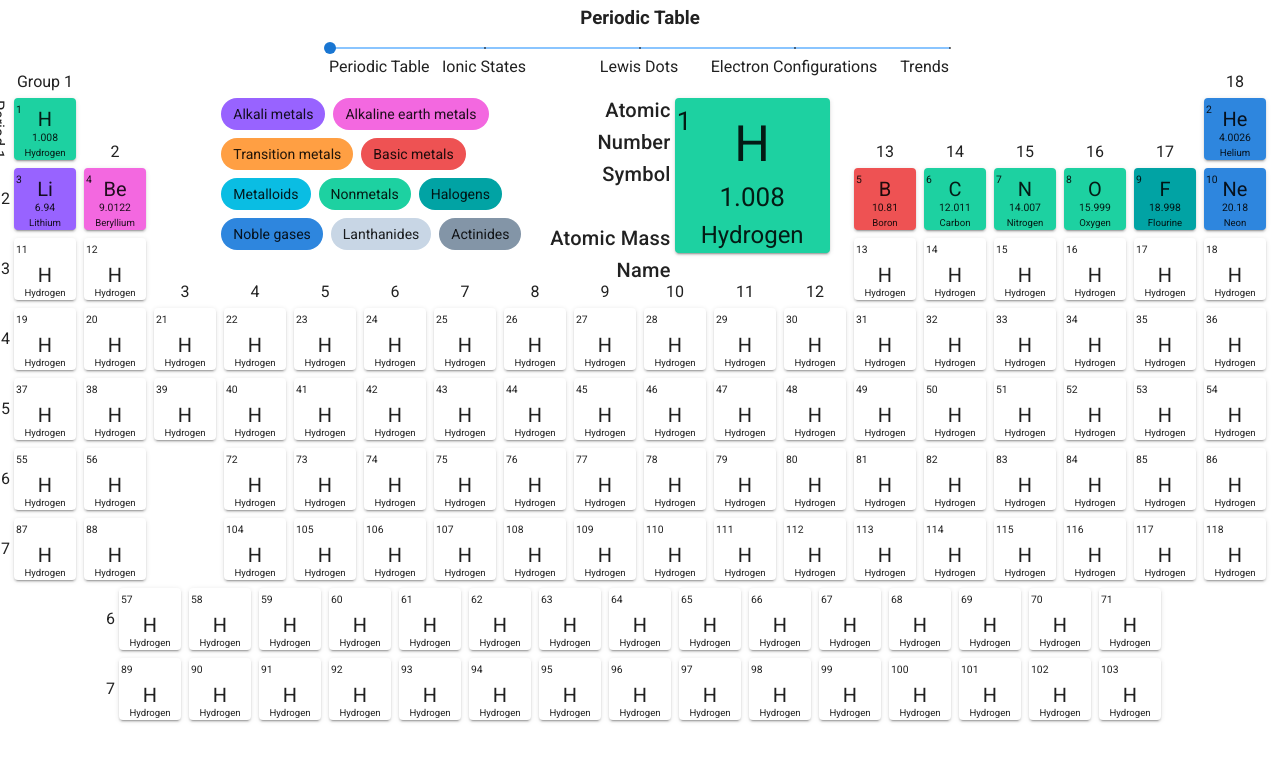
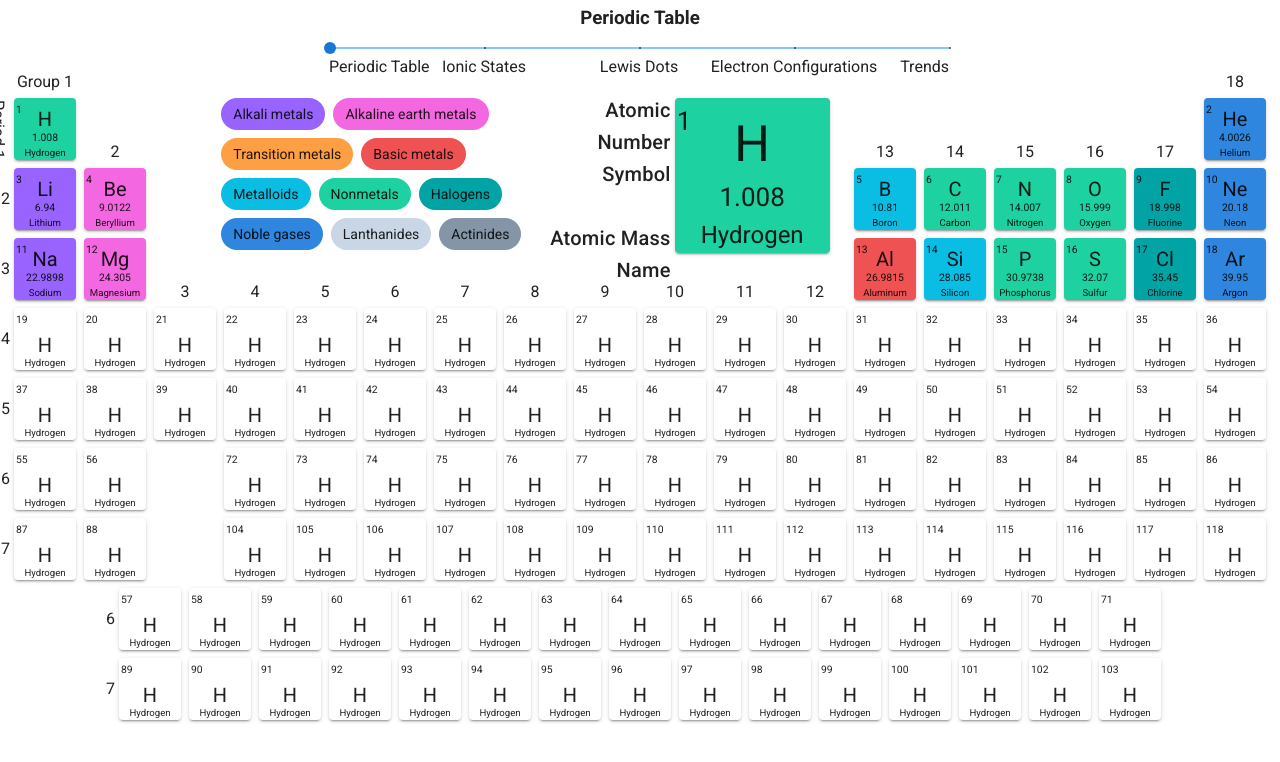
Before and after one commit to wdmatthews/periodic-table, a Nuxt app: page / in a window 1280 px wide. Shown: the top 762 px of the page. Built offline with nearby package versions, Linux system fonts and the light colour scheme.

Commit message:
Added period 3 and fixed some elements

```diff
--- a/assets/data/elements.js
+++ b/assets/data/elements.js
@@ -38,7 +38,7 @@ export default [
   {
     name: 'Boron',
     symbol: 'B',
-    family: 'Basic metals',
+    family: 'Metalloids',
     weight: 10.81,
     ions: [3],
     dots: THREE_DOTS,
@@ -68,7 +68,7 @@ export default [
     dots: SIX_DOTS,
   },
   {
-    name: 'Flourine',
+    name: 'Fluorine',
     symbol: 'F',
     family: 'Halogens',
     weight: 18.998,
@@ -83,4 +83,68 @@ export default [
     ions: [0],
     dots: EIGHT_DOTS,
   },
+  {
+    name: 'Sodium',
+    symbol: 'Na',
+    family: 'Alkali metals',
+    weight: 22.9898,
+    ions: [1],
+    dots: ONE_DOT,
+  },
+  {
+    name: 'Magnesium',
+    symbol: 'Mg',
+    family: 'Alkaline earth metals',
+    weight: 24.305,
+    ions: [2],
+    dots: TWO_DOTS,
+  },
+  {
+    name: 'Aluminum',
+    symbol: 'Al',
+    family: 'Basic metals',
+    weight: 26.9815,
+    ions: [3],
+    dots: THREE_DOTS,
+  },
+  {
+    name: 'Silicon',
+    symbol: 'Si',
+    family: 'Metalloids',
+    weight: 28.085,
+    ions: [4],
+    dots: FOUR_DOTS,
+  },
+  {
+    name: 'Phosphorus',
+    symbol: 'P',
+    family: 'Nonmetals',
+    weight: 30.9738,
+    ions: [-3],
+    dots: FIVE_DOTS,
+  },
+  {
+    name: 'Sulfur',
+    symbol: 'S',
+    family: 'Nonmetals',
+    weight: 32.07,
+    ions: [-2],
+    dots: SIX_DOTS,
+  },
+  {
+    name: 'Chlorine',
+    symbol: 'Cl',
+    family: 'Halogens',
+    weight: 35.45,
+    ions: [-1],
+    dots: SEVEN_DOTS,
+  },
+  {
+    name: 'Argon',
+    symbol: 'Ar',
+    family: 'Noble gases',
+    weight: 39.95,
+    ions: [0],
+    dots: EIGHT_DOTS,
+  },
 ]
```
